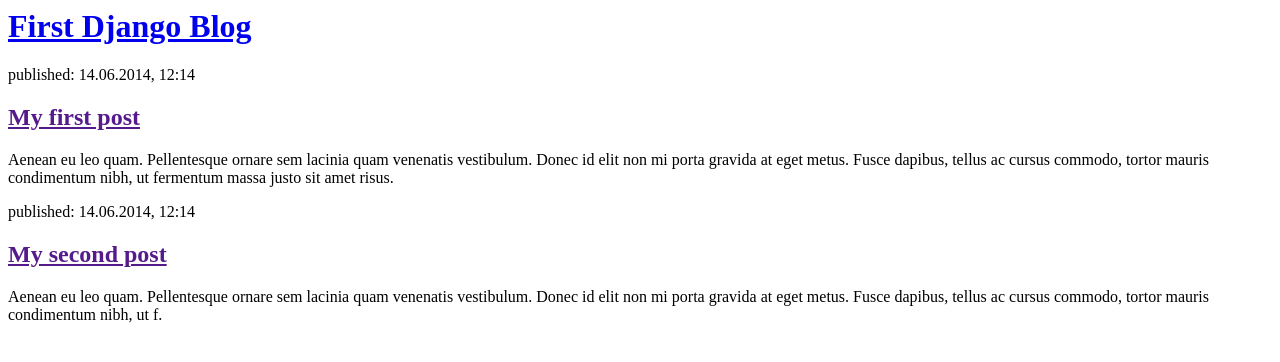
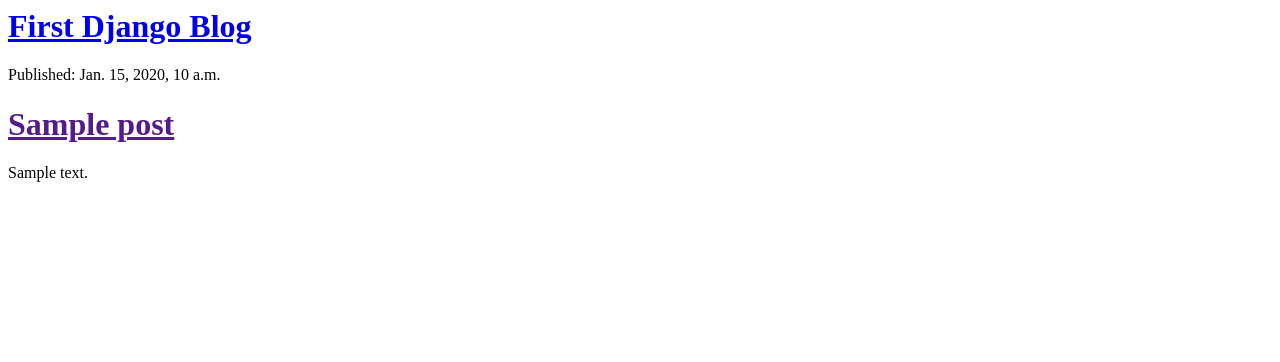
Before and after one commit to Albatrous/first-django-blog, a Django app: template howdy/templates/howdy/post_list.html in a window 1280 px wide. Shown: the top 362 px of the page. Run offline with Django 3.2, Linux system fonts and the light colour scheme; the template is opened without the code that fills it: values that come from a table or form of the project are taken from there, others are empty; tables that the repository leaves empty hold one stand-in row (values such as "Sample post").

Commit message:
Modified templates to display posts from database.

```diff
--- a/howdy/templates/howdy/post_list.html
+++ b/howdy/templates/howdy/post_list.html
@@ -6,17 +6,12 @@
         <div>
             <h1><a href="/">First Django Blog</a></h1>
         </div>
-
-        <div>
-            <p>published: 14.06.2014, 12:14</p>
-            <h2><a href="">My first post</a></h2>
-            <p>Aenean eu leo quam. Pellentesque ornare sem lacinia quam venenatis vestibulum. Donec id elit non mi porta gravida at eget metus. Fusce dapibus, tellus ac cursus commodo, tortor mauris condimentum nibh, ut fermentum massa justo sit amet risus.</p>
-        </div>
-
-        <div>
-            <p>published: 14.06.2014, 12:14</p>
-            <h2><a href="">My second post</a></h2>
-            <p>Aenean eu leo quam. Pellentesque ornare sem lacinia quam venenatis vestibulum. Donec id elit non mi porta gravida at eget metus. Fusce dapibus, tellus ac cursus commodo, tortor mauris condimentum nibh, ut f.</p>
-        </div>
+		{% for post in posts %}
+			<div>
+				<p>Published: {{ post.published_date }}</p>
+				<h1><a href="">{{ post.title }}</a></h1>
+				<p>{{ post.text|linebreaksbr }}</p>
+			</div>
+		{% endfor %}
     </body>
 </html>
--- a/howdy/views.py
+++ b/howdy/views.py
@@ -1,5 +1,7 @@
 from django.shortcuts import render
 from django.views.generic import TemplateView
+from .models import Post
+from django.utils import timezone
 
 # Create your views here.
 #class HomePageView(TemplateView):
@@ -10,4 +12,5 @@
 	#template_name = "about.html"
 
 def post_list(request):
-	return render(request, 'howdy/post_list.html',{})
+	posts = Post.objects.filter(published_date__lte=timezone.now()).order_by('published_date')
+	return render(request, 'howdy/post_list.html',{'posts': posts})
```
